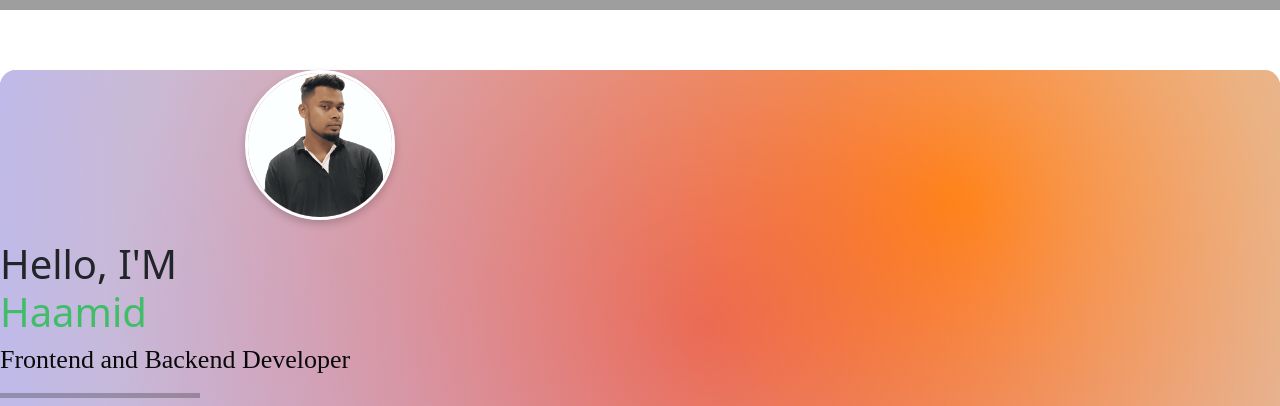
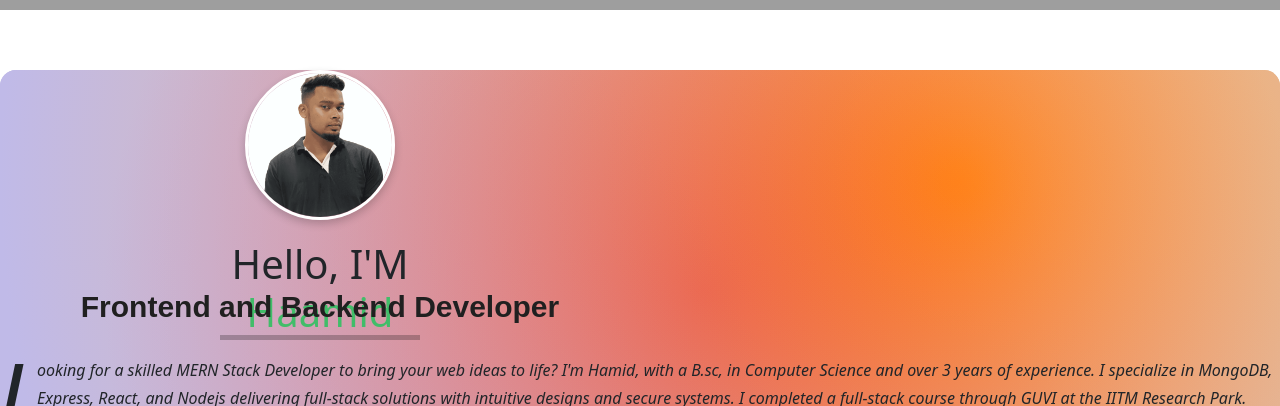
Before and after one commit to MassiveHaamid/My-Portfolio, a React (Vite) app in the folder frontend/: page / in a window 1280 px wide. Shown: the part 245-651 px from the top of the page. Built offline with nearby package versions, Linux system fonts and the light colour scheme; grey boxes are pictures that could not be loaded; a web font is replaced by a local one.

Commit message:
@property css update

```diff
--- a/frontend/src/components/Home.jsx
+++ b/frontend/src/components/Home.jsx
@@ -8,6 +8,7 @@ const Home = () => {
       style={{ display: "block", paddingBottom: "40px" }}
     >
       <div className="home-page">
+      <div className="profile-top">
         <div className="col-md-6 home-details">
           {/* Add the image inside a circle */}
           <div className="profile-image-container">
@@ -20,6 +21,7 @@ const Home = () => {
           </h1>
           <h2>Frontend and Backend Developer</h2>
           <hr />
+          </div>
           </div>
           <p className="medium">
             <i>
```
